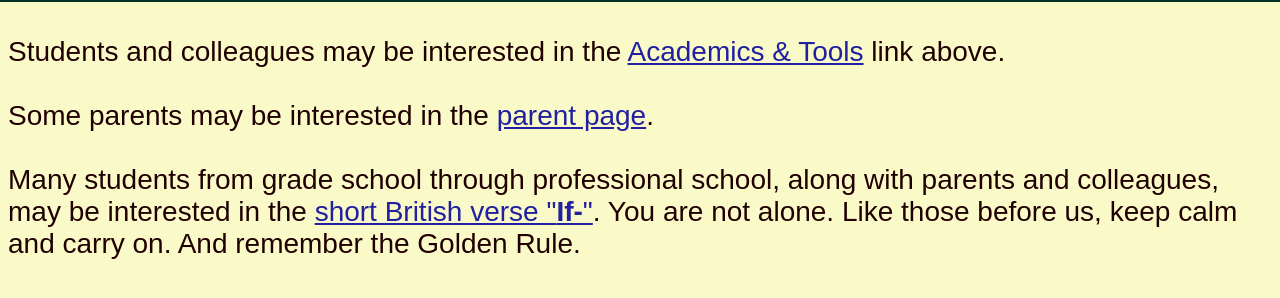
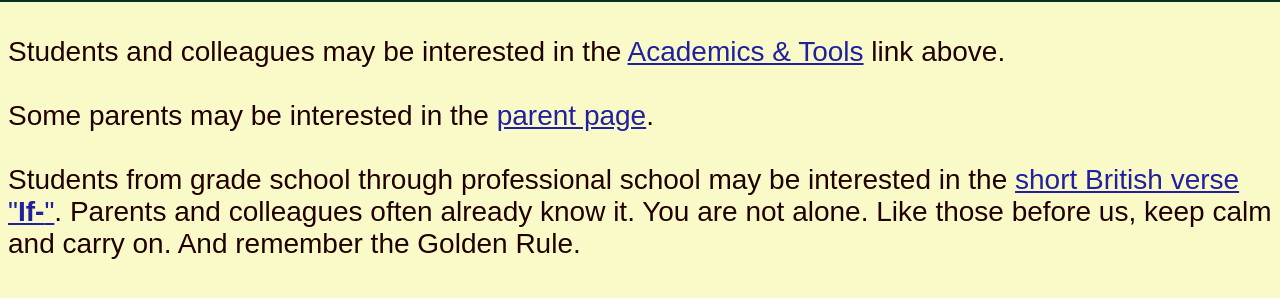
Before and after one commit to spraguemd/SpragueMD.github.io, a plain HTML site: page index.html in a window 1280 px wide. Shown: the part 100-398 px from the top of the page. Drawn offline with Linux system fonts and the light colour scheme.

Commit message:
doug@k90lat13 gitacp

```diff
--- a/index.html
+++ b/index.html
@@ -15,7 +15,9 @@
 </span><br><br><br><br>
 Students and colleagues may be interested in the <a rel="nofollow" href="gateway.templink.html">Academics &amp; Tools</a> link above.<br><br>
 Some parents may be interested in the <a rel="nofollow" href="parents.templink.html">parent page</a>.<br><br>
-Many students from grade school through professional school, along with parents and colleagues, may be interested in the <a rel="nofollow" href="kipling.templink.html">short British verse "<b>If-</b>"</a>. You are not alone. Like those before us, keep calm and carry on. And remember the Golden Rule.<br><br>
+Students from grade school through professional school may be interested in the <a rel="nofollow" href="kipling.templink.html">short British verse "<b>If-</b>"</a>.
+Parents and colleagues often already know it.
+You are not alone. Like those before us, keep calm and carry on. And remember the Golden Rule.<br><br>
 </body>
 <!--
 =@#@#@#@#@#@##@@
```
